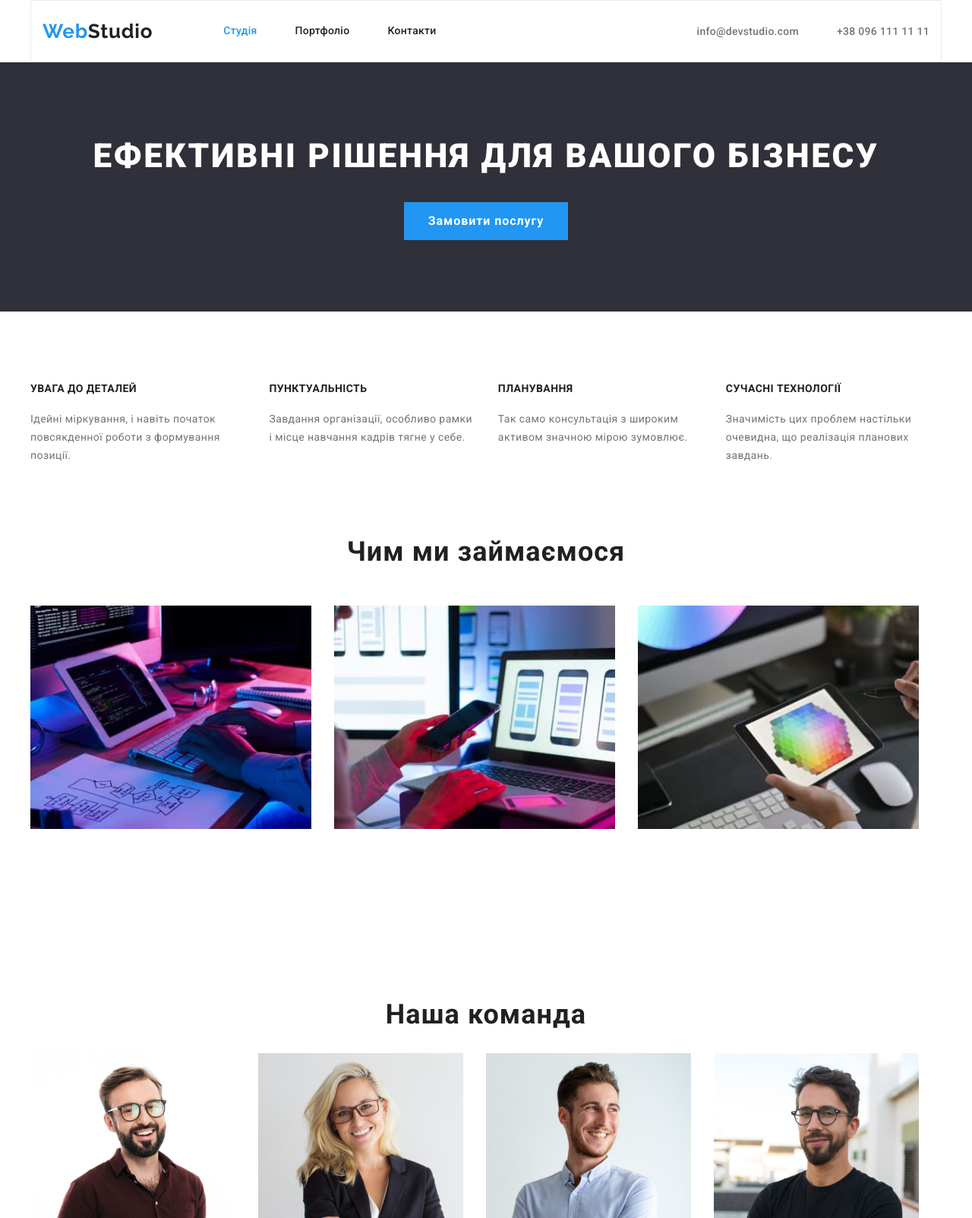
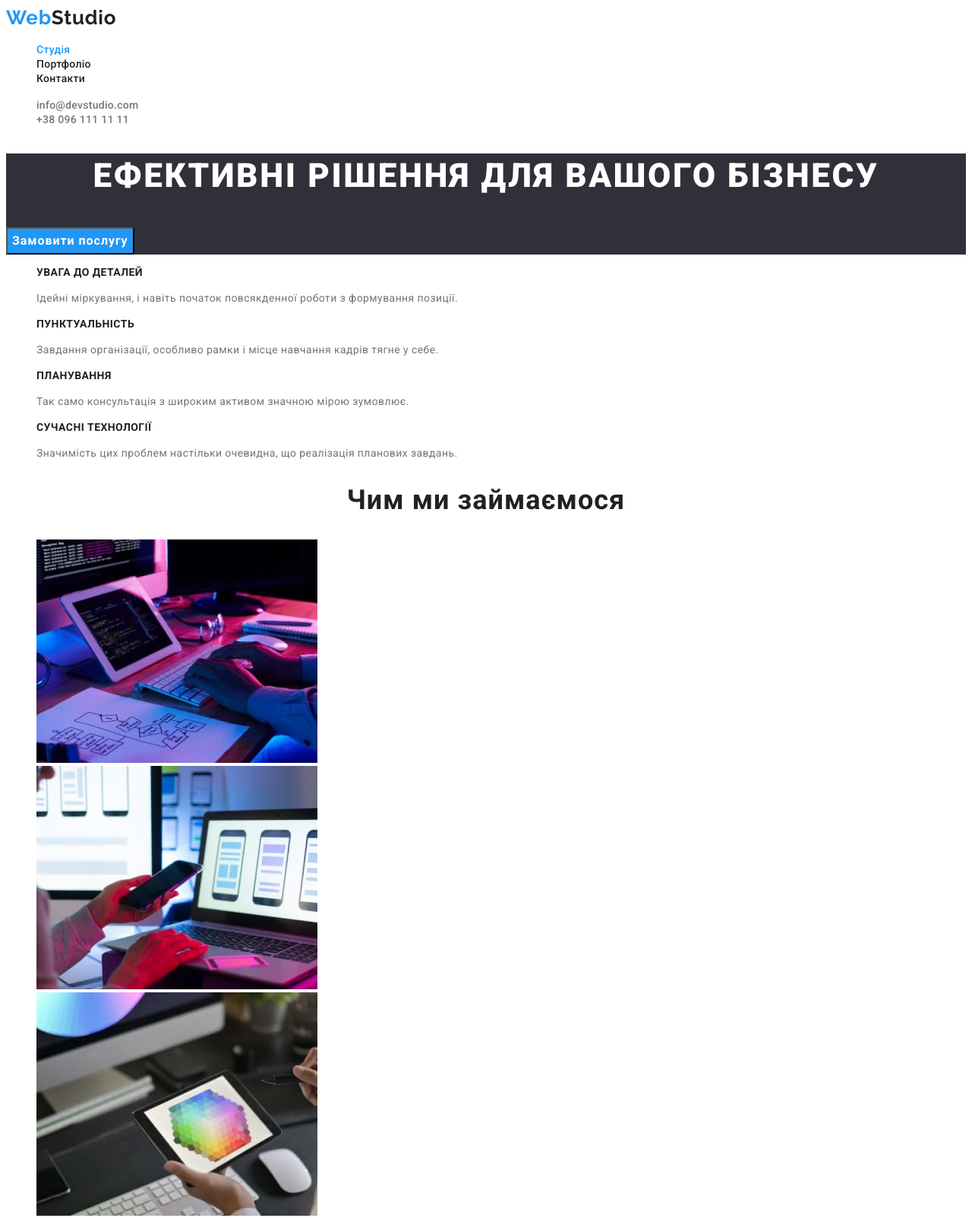
Before and after one commit to Annamako/goit-markup-hw-02, a plain HTML site: page index.html in a window 1280 px wide. Shown: the top 1603 px of the page at 76% size. Drawn offline with nearby package versions, Linux system fonts and the light colour scheme.

Commit message:
Revert "HW3"
This reverts commit 25c8f4c49d89a5b85165b55db69d26c04c4bdc05.

```diff
--- a/css/style.css
+++ b/css/style.css
@@ -29,8 +29,6 @@ body {
 
 .list {
     list-style: none;
-    padding: 0;
-    margin: 0;
 }
 
 .button {
@@ -45,10 +43,6 @@ body {
     align-items: center;
     text-align: center;
     letter-spacing: 0.06em;
-    display: inline-block;
-    padding: 10px 32px;
-    min-width: 216px;
-    border: 0;
 }
 
 .button:hover,
@@ -59,30 +53,7 @@ body {
 .current {
     color: var(--accent-color);
 }
-
-.container {
-    width: 1230px;
-    padding-left: 15px;
-    padding-right: 15px;
-    margin: 0 auto;
-}
-
-.section {
-    padding: 94px 0;
-    margin: 0;
-}
-
 /* HEADER */
-
-.container-header {
-    display: flex;
-    align-items: center;
-    border: 1px solid #ECECEC;
-    width: 1200px;
-    padding-left: 15px;
-    padding-right: 15px;
-    margin: 0 auto;
-}
 
 .logo {
     text-decoration: none;
@@ -92,55 +63,21 @@ body {
     line-height: 1.19;
     letter-spacing: 0.03em;
     text-decoration: none;
-    margin: 0;
 }
-
 .logo .first-part {
     color: var(--accent-color);
-    margin: 0;
+
 }
 
 .logo .last-part {
     color: var(--main-color);
-    margin: 0;
 }
 
 .logo .second-part {
     color: var(--background-color);
 }
 
-.nav-list {
-    list-style: none;
-    padding: 0;
-    margin: 0;
-    display: flex;
-    margin-left: 93px;
-}
-
-.nav-list .link {
-    display: block;
-    padding-top: 32px;
-    padding-bottom: 32px;
-}
-
-.nav-list .item:not( :last-child) {
-    margin-right: 50px;
-}
-
-.contact-list {
-    display: flex;
-    margin-left: auto;
-}
-
-.contact-list .item:not( :last-child) {
-    margin-right: 50px;
-}
-
 .contact-link {
-    display: block;
-    padding-top: 32px;
-    padding-bottom: 32px;
-
     color: var(--secondary-color);
     text-decoration: none;
     font-weight: 500;
@@ -157,7 +94,6 @@ body {
 
 .hero {
     background: var(--background-color-hero);
-    text-align: center;
 }
 
 .hero-title {
@@ -165,10 +101,9 @@ body {
     font-weight: 900;
     font-size: 44px;
     line-height: 1.36;
+    text-align: center;
     letter-spacing: 0.06em;
     text-transform: uppercase;
-    margin-top: 0;
-    margin-bottom: 30px;
 }
 
 /* FEATURES */
@@ -187,22 +122,12 @@ body {
     overflow: hidden;
 }
 
-.features-list {
-    display: flex;
-}
-
-.features-list .features-description:not(:first-child) {
-    margin-left: 30px;
-}
-
 .features-title {
     font-weight: 700;
     font-size: 14px;
     line-height: 1.14;
     letter-spacing: 0.03em;
     text-transform: uppercase;
-    margin-top: 0;
-    margin-bottom: 20px;
 }
 
 .title-after {
@@ -210,49 +135,24 @@ body {
     font-size: 14px;
     line-height: 1.71;
     letter-spacing: 0.03em;
-    min-width: 270px;
-    margin-top: 0;
-    margin-bottom: 0;
 }
 
 /* ABOUT */
 
-.about {
-    padding-top: 0;
-    text-align: center;
-}
-
-.about-list {
-    display: flex;
-}
-
-.about-img:not(:first-child) {
-    margin-left: 30px;
-}
-
-.about-title {
+.title {
     font-weight: 700;
     font-size: 36px;
     line-height: 1.16;
     text-align: center;
     letter-spacing: 0.03em;
-    margin-top: 0;
-    margin-bottom: 50px;
 }
 
 /* TEAM */
 
 .team {
+    background-color: var(--background-color-team);
     line-height: 1.19;
     text-align: center;
-}
-
-.team-list {
-    display: flex;
-}
-
-.team-photo:not(:first-child) {
-    margin-left: 30px;
 }
 
 .team-title {
@@ -261,9 +161,11 @@ body {
     line-height: 42px;
     text-align: center;
     letter-spacing: 0.03em;
-
 }
 
+.team-photo {
+    background-color: var(--background-color);
+}
 .teammate {
     font-weight: 500;
     font-size: 16px;
@@ -273,14 +175,12 @@ body {
 .position {
     color: var(--secondary-color);
     font-size: 16px;
-    margin-bottom: 0;
 }
 
 /* FOOTER */
 
 .footer {
     background: var(--background-color-hero);
-    padding: 60px 0 60px 0;
 }
 
 .footer .address {
@@ -316,12 +216,6 @@ body {
 .portfolio {
     background-color: var(--background-color-team);
 }
-
-.portfolio-nav {
-    display: flex;
-    justify-content: center;
-}
-
 .button-portfolio {
     font-family: inherit;
     font-weight: 500;
@@ -331,11 +225,6 @@ body {
     letter-spacing: 0.03em;
     background: var(--background-color-team);
     color: var(--main-color);
-    display: inline-block;
-    min-width: 73px;
-    padding: 6px 25px;
-    border: 0;
-    margin-bottom: 34px;
 }
 
 .button-portfolio:hover,
@@ -343,27 +232,6 @@ body {
     background: var(--accent-color);
     color: var(--background-color);
     cursor: pointer;
-}
-
-.portfolio-item {
-    width: 370px;
-    margin-right: 30px;
-    margin-bottom: 30px;
-    border: 1px solid #EEEEEE;
-}
-
-.portfolio-item:nth-child(3n) {
-    margin-right: 0;
-}
-
-.portfolio-list {
-    display: flex;
-    flex-wrap: wrap;
-
-    list-style: none;
-    padding: 0;
-    margin: 0;
-    border: 1px solid #EEEEEE;
 }
 
 .portfolio-link {
@@ -376,9 +244,6 @@ body {
     font-size: 18px;
     line-height: 2;
     letter-spacing: 0.06em;
-    padding: 0;
-    margin: 0;
-    margin-bottom: 4px;
 }
 
 .portfolio-after-title {
@@ -386,9 +251,6 @@ body {
     font-size: 16px;
     line-height: 1.88;
     letter-spacing: 0.03em;
-    padding: 0;
-    margin: 0;
-    margin-bottom: 20px;
 }
 
 .visually-hidden {
--- a/index.html
+++ b/index.html
@@ -6,67 +6,59 @@
     <meta name="viewport" content="width=device-width, initial-scale=1.0">
     <title>WebStudio</title>
     <link href="https://fonts.googleapis.com/css2?family=Raleway:wght@700&family=Roboto:wght@400;500;700;900&display=swap" rel="stylesheet">
-    <link rel="stylesheet" href="https://cdnjs.cloudflare.com/ajax/libs/modern-normalize/1.1.0/modern-normalize.min.css">
     <link rel="stylesheet" href="./css/style.css">
 </head>
 <body>
     <header>
-        <div class="container-header">
         <a href="./" class="logo">
             <span class="first-part">Web</span><span class="last-part">Studio</span>
          </a>
         <nav>
-            <ul class="list nav-list">
-            <li class="item"><a href="./index.html" class="link current">Студія</a></li>
-            <li class="item"><a href="./portfolio.html" class="link">Портфоліо</a></li>
-            <li class="item"><a href="" class="link">Контакти</a></li>
+            <ul class="list">
+            <li><a href="./index.html" class="link current">Студія</a></li>
+            <li><a href="./portfolio.html" class="link">Портфоліо</a></li>
+            <li><a href="" class="link">Контакти</a></li>
         </ul></nav>
-        <ul class="list contact-list">
-            <li class="item"><a href="mailto:info@devstudio.com" class="contact-link link">info@devstudio.com</a></li>
-            <li class="item"><a href="tel:+380961111111" class="contact-link link">+38 096 111 11 11</a></li>
+        <ul class="list">
+            <li><a href="mailto:info@devstudio.com" class="contact-link">info@devstudio.com</a></li>
+            <li><a href="tel:+380961111111" class="contact-link">+38 096 111 11 11</a></li>
         </ul>
-    </div>
     </header>
   <main>
-    <section class="hero section">
+    <section class="hero">
         <h1 class="hero-title">Ефективні рішення для вашого бізнесу</h1>
         <button type="button" class="button">Замовити послугу</button>
     </section>
-    <div class="container">
-    <section class="features section">
+    <section class="features">
         <h2 class="visually-hidden">Особливості</h2>
         <ul class="features-list list">
-            <li class="features-description">
+            <li class="features-item">
                 <h3 class="features-title">Увага до деталей</h3>
                 <p class="title-after">Ідейні міркування, і навіть початок повсякденної роботи з формування позиції.</p>
             </li>
-            <li class="features-description">
+            <li class="features-list-item">
                 <h3 class="features-title">Пунктуальність</h3>
                 <p class="title-after">Завдання організації, особливо рамки і місце навчання кадрів тягне у себе.</p>
             </li>
-            <li class="features-description">
+            <li class="features-list-item">
                 <h3 class="features-title">Планування</h3>
                 <p class="title-after">Так само консультація з широким активом значною мірою зумовлює.</p>
             </li>
-            <li class="features-description">
+            <li class="features-list-item">
                 <h3 class="features-title">Сучасні технології</h3>
                 <p class="title-after">Значимість цих проблем настільки очевидна, що реалізація планових завдань.</p>
             </li>
         </ul>
     </section>
-</div>
-<div class="container">
-    <section class="about section">
-    <h2 class="about-title">Чим ми займаємося</h2>
-    <ul class="list about-list">
-    <li class="about-img"><img src="./images/img1.jpg" alt="розробка сайтів" width="370"></li>
-    <li class="about-img"><img src="./images/img2.jpg" alt="створення макетів мобільних додатків" width="370"></li>
-    <li class="about-img"><img src="./images/img3.jpg" alt="підбір кольорів" width="370"></li>
+    <section class="about">
+    <h2 class="about title">Чим ми займаємося</h2>
+    <ul class="about-list list">
+    <li><img class="about-img" src="./images/img1.jpg" alt="розробка сайтів" width="370"></li>
+    <li><img class="about-img" src="./images/img2.jpg" alt="створення макетів мобільних додатків" width="370"></li>
+    <li><img class="about-img" src="./images/img3.jpg" alt="підбір кольорів" width="370"></li>
     </ul>
     </section>
-</div>
-    <div class="container">
-    <section class="team section">
+    <section class="team">
         <h2 class="team-title">Наша команда</h2>
         <ul class="team-list list">
             <li class="team-photo">
@@ -91,16 +83,14 @@
             </li>
         </ul>
     </section>
-</div>
   </main>
   <footer class="footer">
-  <div class="container">
     <a href="./" class="logo">
         <span class="first-part">Web</span><span class="second-part">Studio</span>
    </a>
     <address>
         <ul class="list">
-            <li class="address-list"><a
+            <li><a
                 href="https://goo.gl/maps/1H8F6q3DXeu1yv8b9"
                 target="_blank"
                 rel="noopener noreferrer nofollow"
@@ -109,7 +99,6 @@
             <li><a href="tel:+380961111111" class="footer-link">+38 096 111 11 11</a></li>
         </ul>
     </address>
-</div>
   </footer>
 </body>
 </html>
```
Also changed, not shown: portfolio.html (+19 -26 lines). Lines whose indentation alone changed are shown as unchanged.
